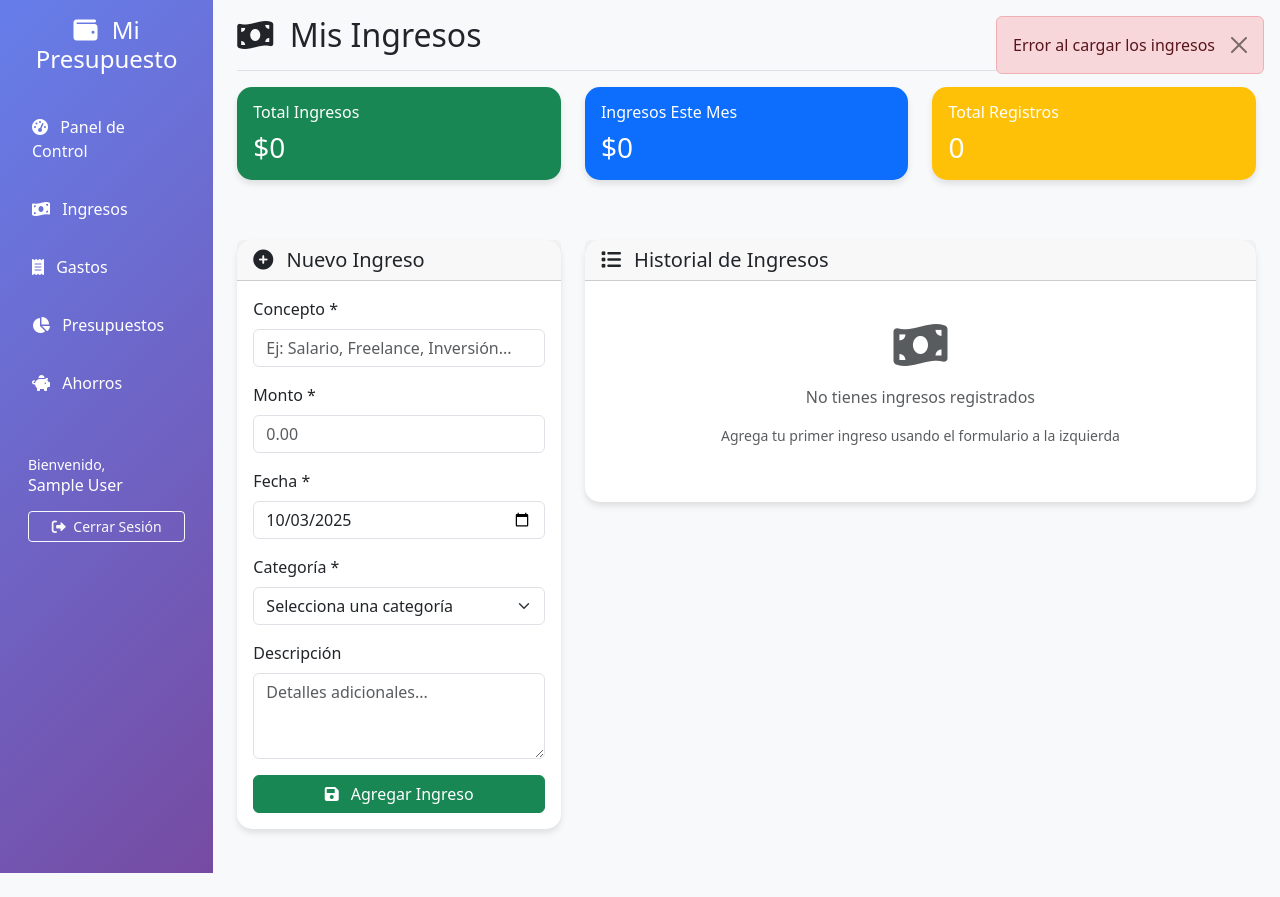
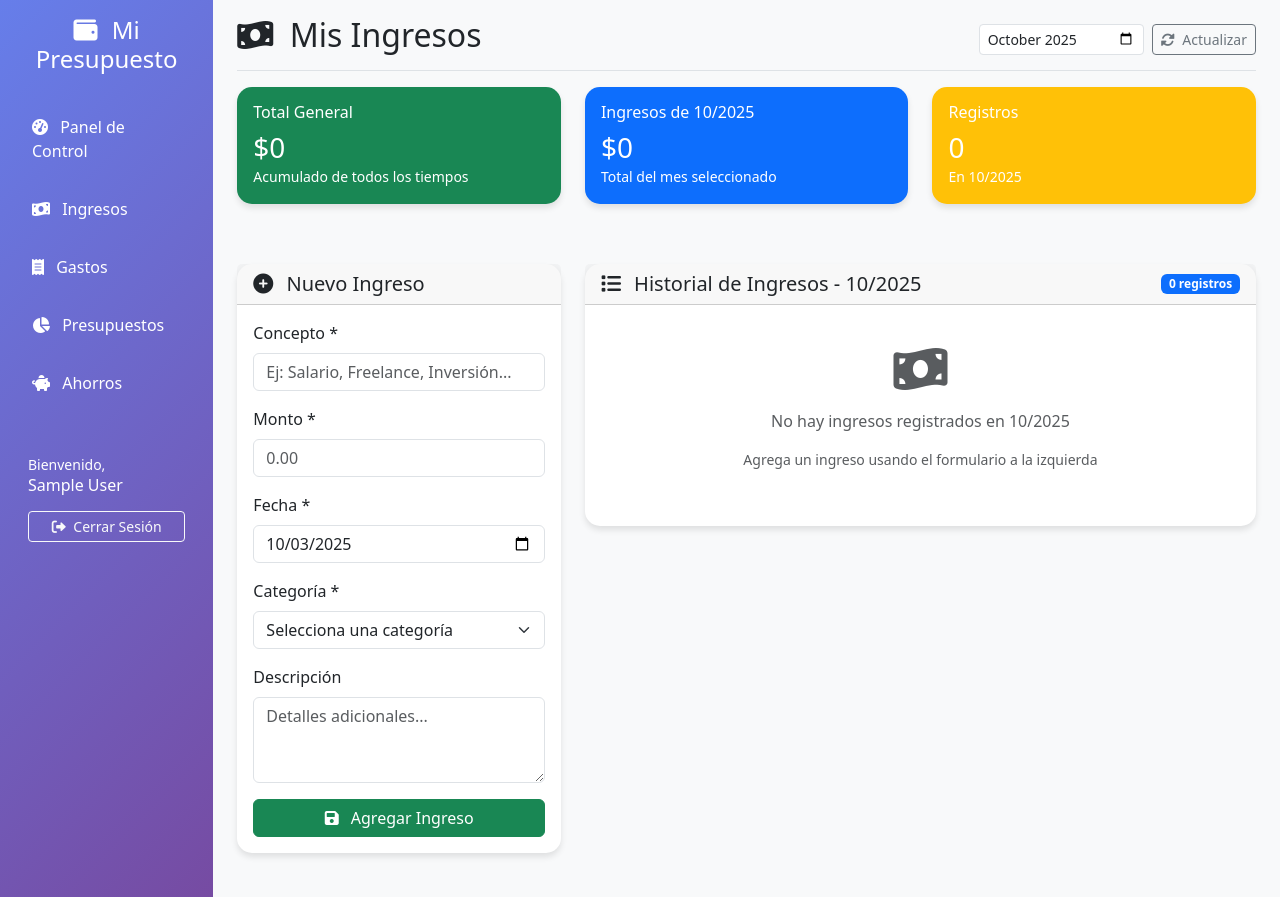
Before and after one commit to Davidflyr0729/presupuesto, a Flask app: page /income/ in a window 1280 px wide. Before the commit the page ends 873 px from the top, so only its background shows below. Run offline with Flask 3, Linux system fonts and the light colour scheme; the visitor is signed in with stand-in values (Sample User, id 1); tables that the repository leaves empty or names only in its code hold one stand-in row (values such as "Sample post").

Commit message:
Quinta actualización mejorar ingresos y gastos

```diff
--- a/controllers/income_controller.py
+++ b/controllers/income_controller.py
@@ -43,56 +43,47 @@
                                      incomes=[],
                                      categories=[],
                                      total_ingresos=0,
-                                     ingresos_este_mes=0,
+                                     ingresos_mes=0,
                                      total_registros=0,
-                                     active_page='income')
+                                     active_page='income',
+                                     mes_actual=datetime.now().strftime('%Y-%m'),
+                                     mes_seleccionado=datetime.now().strftime('%Y-%m'))
 
             cursor = conn.cursor(dictionary=True)
 
-            # Obtener ingresos del usuario
+            # Obtener el mes seleccionado (por defecto mes actual)
+            mes_seleccionado = request.args.get('mes', datetime.now().strftime('%Y-%m'))
+            año, mes = mes_seleccionado.split('-')
+
+            # Obtener ingresos del mes seleccionado
             cursor.execute("""
                 SELECT i.*, ci.nombre as categoria_nombre, ci.color, ci.icono
                 FROM ingresos i
                 LEFT JOIN categorias_ingresos ci ON i.categoria_id = ci.id
-                WHERE i.usuario_id = %s
+                WHERE i.usuario_id = %s AND YEAR(i.fecha) = %s AND MONTH(i.fecha) = %s
                 ORDER BY i.fecha DESC
-            """, (user_id,))
+            """, (user_id, año, mes))
             incomes = cursor.fetchall()
 
             # Obtener categorías
             cursor.execute("SELECT * FROM categorias_ingresos")
             categories = cursor.fetchall()
 
-            # ✅ CALCULAR LOS TOTALES
-            total_ingresos = 0
-            ingresos_este_mes = 0
+            # ✅ CALCULAR LOS TOTALES DEL MES SELECCIONADO
+            total_ingresos_mes = 0
             total_registros = len(incomes)
 
-            # Obtener mes y año actual
-            mes_actual = datetime.now().month
-            año_actual = datetime.now().year
+            for income in incomes:
+                total_ingresos_mes += float(income['monto'])
 
-            for income in incomes:
-                # Sumar al total general
-                total_ingresos += float(income['monto'])
-
-                # Verificar si es del mes actual
-                fecha_ingreso = income['fecha']
-
-                # Manejar diferentes formatos de fecha
-                if isinstance(fecha_ingreso, str):
-                    # Si la fecha es string, convertir a datetime
-                    fecha_ingreso = datetime.strptime(fecha_ingreso, '%Y-%m-%d')
-                elif isinstance(fecha_ingreso, datetime):
-                    # Si ya es datetime, usar directamente
-                    pass
-                else:
-                    # Para otros tipos (como date de MySQL), convertir
-                    fecha_ingreso = datetime.combine(fecha_ingreso, datetime.min.time())
-
-                # Sumar si es del mes actual
-                if fecha_ingreso.month == mes_actual and fecha_ingreso.year == año_actual:
-                    ingresos_este_mes += float(income['monto'])
+            # ✅ OBTENER TOTAL GENERAL DE TODOS LOS INGRESOS (para contexto)
+            cursor.execute("""
+                SELECT COALESCE(SUM(monto), 0) as total_general
+                FROM ingresos
+                WHERE usuario_id = %s
+            """, (user_id,))
+            total_general_result = cursor.fetchone()
+            total_ingresos_general = float(total_general_result['total_general']) if total_general_result else 0
 
             cursor.close()
             conn.close()
@@ -101,10 +92,12 @@
             return render_template('incomes/index.html',
                                  incomes=incomes,
                                  categories=categories,
-                                 total_ingresos=total_ingresos,
-                                 ingresos_este_mes=ingresos_este_mes,
-                                 total_registros=total_registros,
-                                 active_page='income')
+                                 total_ingresos=total_ingresos_general,  # Total general
+                                 ingresos_mes=total_ingresos_mes,        # Total del mes seleccionado
+                                 total_registros=total_registros,        # Registros del mes seleccionado
+                                 active_page='income',
+                                 mes_actual=datetime.now().strftime('%Y-%m'),
+                                 mes_seleccionado=mes_seleccionado)
 
         except Exception as e:
             print(f"Error en incomes: {e}")
@@ -113,9 +106,11 @@
                                  incomes=[],
                                  categories=[],
                                  total_ingresos=0,
-                                 ingresos_este_mes=0,
+                                 ingresos_mes=0,
                                  total_registros=0,
-                                 active_page='income')
+                                 active_page='income',
+                                 mes_actual=datetime.now().strftime('%Y-%m'),
+                                 mes_seleccionado=datetime.now().strftime('%Y-%m'))
 
     def add_income(self):
         """Agregar nuevo ingreso"""
--- a/templates/incomes/index.html
+++ b/templates/incomes/index.html
@@ -9,6 +9,14 @@
         Mis Ingresos
     </h1>
     <div class="btn-toolbar mb-2 mb-md-0">
+        <!-- Selector de Mes/Año -->
+        <div class="me-2">
+            <input type="month"
+                   class="form-control form-control-sm"
+                   id="mesSelector"
+                   value="{{ mes_seleccionado }}"
+                   onchange="cambiarMes(this.value)">
+        </div>
         <button type="button" class="btn btn-sm btn-outline-secondary" onclick="location.reload()">
             <i class="fas fa-sync-alt me-1"></i>
             Actualizar
@@ -21,24 +29,27 @@
     <div class="col-md-4 mb-3">
         <div class="card bg-success text-white">
             <div class="card-body">
-                <h6 class="card-title">Total Ingresos</h6>
+                <h6 class="card-title">Total General</h6>
                 <h3 class="mb-0">${{ "{:,.0f}".format(total_ingresos) if total_ingresos else 0 }}</h3>
+                <small>Acumulado de todos los tiempos</small>
             </div>
         </div>
     </div>
     <div class="col-md-4 mb-3">
         <div class="card bg-primary text-white">
             <div class="card-body">
-                <h6 class="card-title">Ingresos Este Mes</h6>
-                <h3 class="mb-0">${{ "{:,.0f}".format(total_ingresos_mes) if total_ingresos_mes else 0 }}</h3>
+                <h6 class="card-title">Ingresos de {{ mes_seleccionado[5:7] }}/{{ mes_seleccionado[0:4] }}</h6>
+                <h3 class="mb-0">${{ "{:,.0f}".format(ingresos_mes) if ingresos_mes else 0 }}</h3>
+                <small>Total del mes seleccionado</small>
             </div>
         </div>
     </div>
     <div class="col-md-4 mb-3">
         <div class="card bg-warning text-white">
             <div class="card-body">
-                <h6 class="card-title">Total Registros</h6>
+                <h6 class="card-title">Registros</h6>
                 <h3 class="mb-0">{{ total_registros if total_registros else 0 }}</h3>
+                <small>En {{ mes_seleccionado[5:7] }}/{{ mes_seleccionado[0:4] }}</small>
             </div>
         </div>
     </div>
@@ -103,11 +114,14 @@
     <!-- Lista de ingresos -->
     <div class="col-lg-8">
         <div class="card">
-            <div class="card-header">
+            <div class="card-header d-flex justify-content-between align-items-center">
                 <h5 class="card-title mb-0">
                     <i class="fas fa-list me-2"></i>
-                    Historial de Ingresos
+                    Historial de Ingresos - {{ mes_seleccionado[5:7] }}/{{ mes_seleccionado[0:4] }}
                 </h5>
+                <span class="badge bg-primary">
+                    {{ total_registros }} registro{% if total_registros != 1 %}s{% endif %}
+                </span>
             </div>
             <div class="card-body">
                 {% if incomes %}
@@ -165,8 +179,8 @@
                 {% else %}
                 <div class="text-center text-muted py-4">
                     <i class="fas fa-money-bill-wave fa-3x mb-3"></i>
-                    <p>No tienes ingresos registrados</p>
-                    <p class="small">Agrega tu primer ingreso usando el formulario a la izquierda</p>
+                    <p>No hay ingresos registrados en {{ mes_seleccionado[5:7] }}/{{ mes_seleccionado[0:4] }}</p>
+                    <p class="small">Agrega un ingreso usando el formulario a la izquierda</p>
                 </div>
                 {% endif %}
             </div>
@@ -225,6 +239,13 @@
 
 {% block scripts %}
 <script>
+// Función para cambiar el mes seleccionado
+function cambiarMes(mes) {
+    if (mes) {
+        window.location.href = '/income?mes=' + mes;
+    }
+}
+
 document.addEventListener('DOMContentLoaded', function() {
     let currentIncomeId = null;
 
```
Also changed, not shown: controllers/dashboard_controller.py (+28 -25 lines), controllers/expense_controller.py (+31 -12 lines), templates/dashboard/index.html (+8 -6 lines), templates/transactions/expenses.html (+48 -25 lines).
